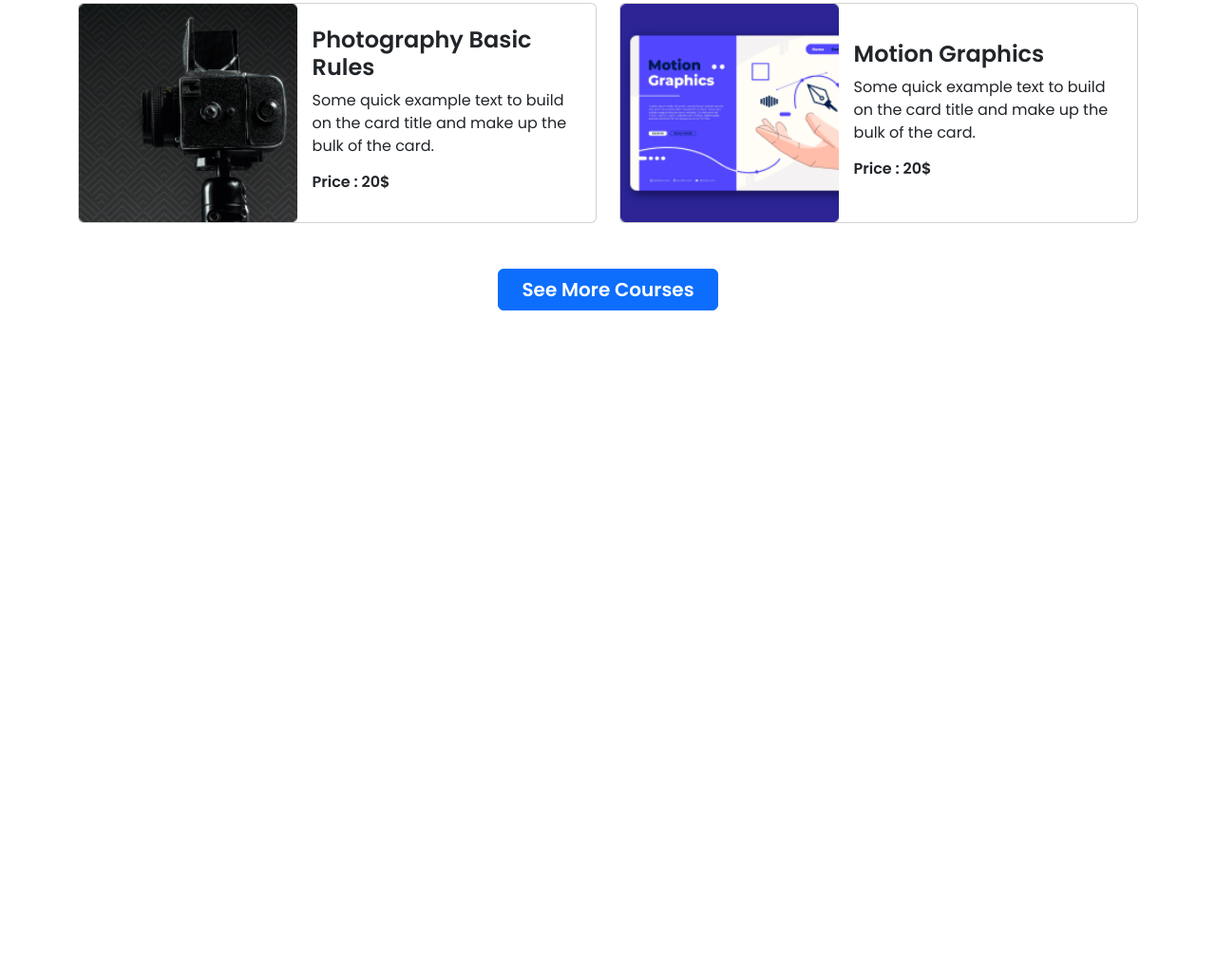
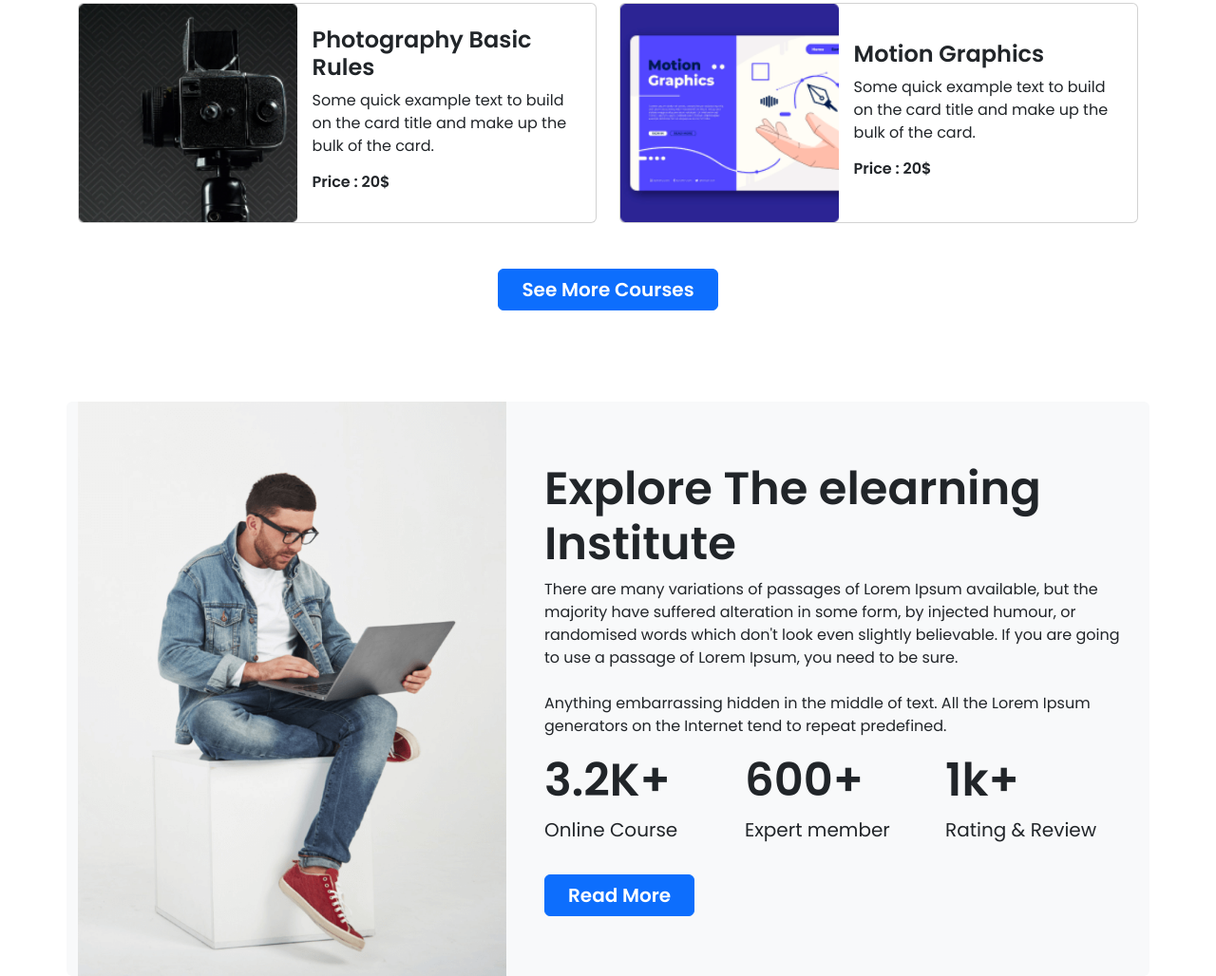
Before and after one commit to ajmainnishu/digital-learning-phero, a plain HTML site: page index.html in a window 1280 px wide. Shown: the part 1603-2631 px from the top of the page at 95% size. Before the commit the page ends 2026 px from the top, so only its background shows below. Drawn offline with nearby package versions, Linux system fonts and the light colour scheme.

Commit message:
feat: Explore section added

```diff
--- a/index.html
+++ b/index.html
@@ -56,7 +56,7 @@
         <!-- banner section start -->
         <section class="container">
             <div id="carouselExampleAutoplaying" class="carousel slide" data-bs-ride="carousel">
-                <div class="carousel-inner">
+                <div class="carousel-inner rounded">
                   <div class="carousel-item item-1 active py-5">
                     <div class="text-center py-5 my-5">
                         <div class="py-3">
@@ -191,6 +191,40 @@
         </section>
         <!-- discover popular section end -->
 
+
+        <!-- explore section start -->
+        <section class="container">
+            <div class="row align-items-center rounded bg-light">
+                <div class="col-lg-5 col-md-6 col-12">
+                    <img class="w-100" src="./images/working.png" alt="">
+                </div>
+                <div class="col-lg-7 col-md-6 col-12">
+                    <div class="p-3">
+                        <h2 class="fw-semibold display-5">Explore The elearning Institute</h2>
+                        <p class="fw-normal">There are many variations of passages of Lorem Ipsum available, but the majority have suffered alteration in some form, by injected humour, or randomised words which don't look even slightly believable. If you are going to use a passage of Lorem Ipsum, you need to be sure.
+                        <br><br>
+                        Anything embarrassing hidden in the middle of text. All the Lorem Ipsum generators on the Internet tend to repeat predefined.</p>
+                        <div class="row">
+                            <div class="col-lg-4 col-6">
+                                <h2 class="fw-semibold display-5">3.2K+</h2>
+                                <p class="fw-medium fs-5">Online Course</p>
+                            </div>
+                            <div class="col-lg-4 col-6">
+                                <h2 class="fw-semibold display-5">600+</h2>
+                                <p class="fw-medium fs-5">Expert member</p>
+                            </div>
+                            <div class="col-lg-4 col-6">
+                                <h2 class="fw-semibold display-5">1k+</h2>
+                                <p class="fw-medium fs-5">Rating & Review</p>
+                            </div>
+                        </div>
+                        <button class="btn btn-primary px-4 fw-semibold fs-5 mt-3" type="submit">Read More</button>
+                    </div>
+                </div>
+            </div>
+        </section>
+        <!-- explore section end -->
+
     </main>
     <!-- main section end -->
 
```
